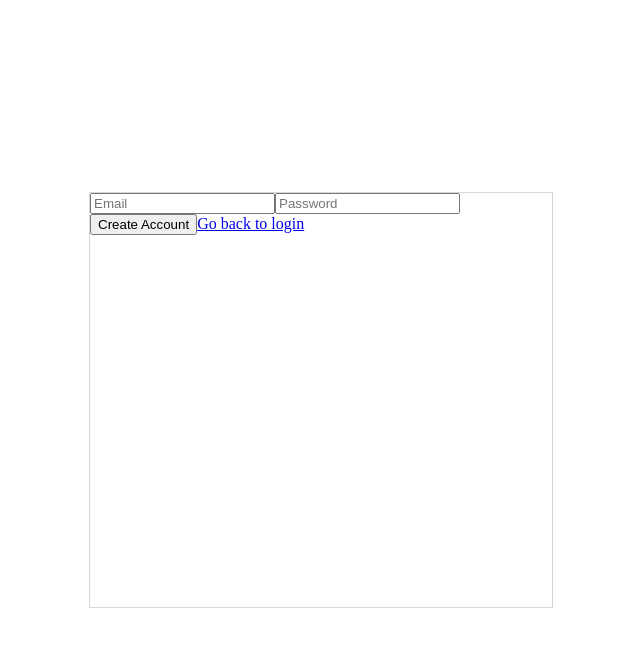
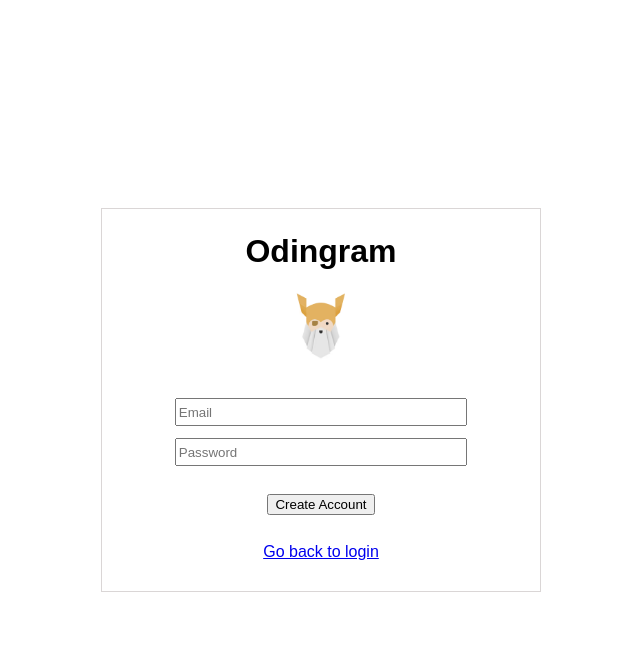
Before and after one commit to antwonthedamaja/odin-ig-page, a React (Create React App) app: page /login in a window 1280 px wide. Both pictures are taken after a click on the link "Don't have an account? Create one here.". Shown: the top 646 px of the page, without its empty margins (319-959 px from the left). Built offline with nearby package versions, Linux system fonts and the light colour scheme.

Commit message:
Finish styling of login page

```diff
--- a/src/components/Create.jsx
+++ b/src/components/Create.jsx
@@ -1,11 +1,14 @@
 /* eslint-disable react/prop-types */
 import React from 'react';
+import Logo from '../assets/logo.avif';
 
 export default function Create(props) {
     return <div id="login">
+        <div id='logo-text'>Odingram</div>
+        <img id='logo' src={Logo} />
         <input type='email' placeholder='Email' onChange={(e) => props.setEmail(e.target.value)} />
         <input type='password' placeholder='Password' onChange={(e) => props.setPassword(e.target.value)} />
-        <button onClick={props.createAccount}>Create Account</button>
+        <button id="create-button" onClick={props.createAccount}>Create Account</button>
         <a href="#" onClick={() => props.setState('login')}>{'Go back to login'}</a>
     </div>;
 }
--- a/src/components/Login.jsx
+++ b/src/components/Login.jsx
@@ -1,4 +1,4 @@
-import React, { useState } from 'react';
+import React, { useState, useEffect } from 'react';
 import '../style/Login.css';
 import { auth, googleProvider } from '../firebaseConfig';
 import { signInWithPopup, signInWithEmailAndPassword, createUserWithEmailAndPassword } from 'firebase/auth';
@@ -12,13 +12,17 @@ export default function Login() {
     const navigate = useNavigate();
     const [state, setState] = useState('login');
 
+    useEffect(() => {
+        console.log(auth?.currentUser);
+    }, []);
+
     async function signIn() {
         try {
             await signInWithEmailAndPassword(auth, email, password);
         } catch (err) {
             console.error(err);
         } finally {
-            navigate('/main');
+            navigate('/main'), { replace: true };
         }
     }
 
@@ -28,7 +32,7 @@ export default function Login() {
         } catch (err) {
             console.error(err);
         } finally {
-            navigate('/main');
+            navigate('/main'), { replace: true };
         }
     }
 
@@ -38,12 +42,13 @@ export default function Login() {
         } catch (err) {
             console.error(err);
         } finally {
-            navigate('/main');
+            navigate('/main'), { replace: true };
         }
     }
 
     return <main id='login-container'>
-        {state === 'login' ? <Signin setEmail={setEmail} setPassword={setPassword} signIn={signIn} signInWithGoogle={signInWithGoogle} setState={setState} /> :
+        {state === 'login' ? <Signin setEmail={setEmail} setPassword={setPassword} signIn={signIn}
+        signInWithGoogle={signInWithGoogle} setState={setState} /> :
         <Create createAccount={createAccount} setState={setState} />}
     </main>;
 }
--- a/src/components/Main.jsx
+++ b/src/components/Main.jsx
@@ -1,16 +1,10 @@
 import React from 'react';
-import { signOut } from 'firebase/auth';
 import { auth } from '../firebaseConfig';
+import { Navigate } from 'react-router-dom';
 
 export default function Main() {
+    return auth.currentUser ? <>
 
-    async function logout() {
-        try {
-            await signOut(auth);
-        } catch (err) {
-            console.error(err);
-        }
-    }
-
-    return <button onClick={logout}>Sign-out</button>;
+    </> :
+    <Navigate replace={true} to='/login' />;
 }
--- a/src/components/Signin.jsx
+++ b/src/components/Signin.jsx
@@ -1,8 +1,11 @@
 /* eslint-disable react/prop-types */
 import React from 'react';
+import Logo from '../assets/logo.avif';
 
 export default function Signin(props) {
     return <div id='login'>
+        <div id='logo-text'>Odingram</div>
+        <img id='logo' src={Logo} />
         <input type='email' placeholder='Email' onChange={(e) => props.setEmail(e.target.value)} />
         <input type='password' placeholder='Password' onChange={(e) => props.setPassword(e.target.value)} />
         <button onClick={props.signIn}>Sign-in</button>
--- a/src/style/App.css
+++ b/src/style/App.css
@@ -10,4 +10,5 @@ body {
 #root, #app {
     height: 100vh;
     width: auto;
+    font-family: Arial, Helvetica, sans-serif;
 }
--- a/src/style/Login.css
+++ b/src/style/Login.css
@@ -6,7 +6,32 @@
 }
 
 #login {
-    width: 29rem;
-    height: 26rem;
+    width: 27.5rem;
+    height: 24rem;
     border: 1px solid rgb(218, 214, 214);
+    display: flex;
+    flex-direction: column;
+    gap: .75rem;
+    align-items: center;
+    padding: 1.5rem;
 }
+
+#logo-text {
+    font-size: 2rem;
+    font-weight: 700;
+}
+
+#logo {
+    width: 5.5rem;
+    padding-bottom: 1rem;
+}
+
+#login > input {
+    width: 75%;
+    height: 1.75rem;
+}
+
+#create-button {
+    margin-top: 1rem;
+    margin-bottom: 1rem;
+}
```
Also changed, not shown: src/components/Header.jsx (added, +21 -0 lines), src/assets/logo.avif (added).
